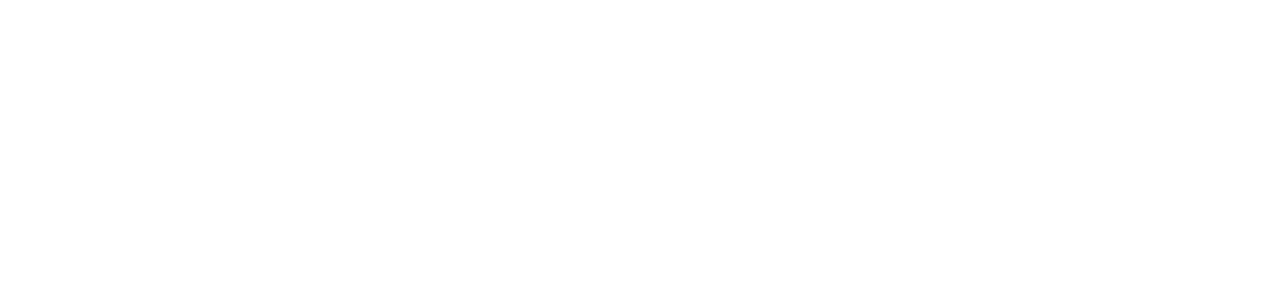
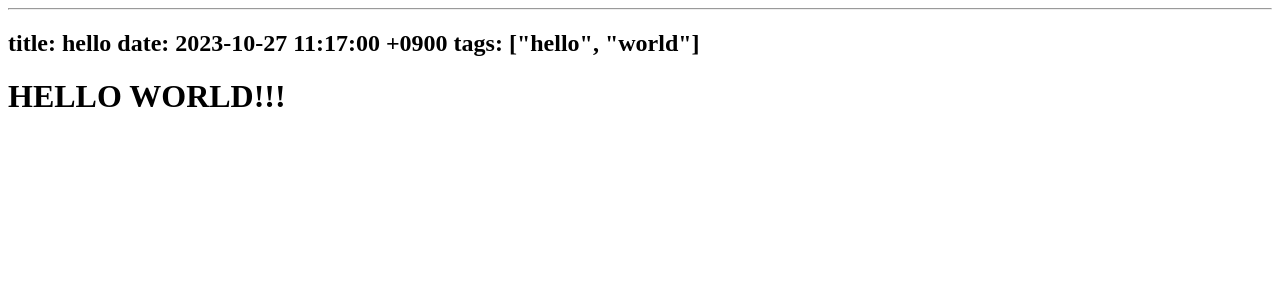
Before and after one commit to yongseongjeon/rumlog, a Next.js app: page / in a window 1280 px wide. Shown: the top 300 px of the page. Built offline with nearby package versions, Linux system fonts and the light colour scheme.

Commit message:
feat: Markdown 불러오기 기능 추가

```diff
--- /dev/null
+++ b/_posts/2023-10-27-hello.md
@@ -0,0 +1,7 @@
+---
+title: hello
+date: 2023-10-27 11:17:00 +0900
+tags: ["hello", "world"]
+---
+
+# HELLO WORLD!!!
--- a/package.json
+++ b/package.json
@@ -11,7 +11,10 @@
   "dependencies": {
     "next": "13.4.9",
     "react": "18.2.0",
-    "react-dom": "18.2.0"
+    "react-dom": "18.2.0",
+    "react-markdown": "^9.0.0",
+    "remark": "^15.0.1",
+    "remark-html": "^16.0.1"
   },
   "devDependencies": {
     "@types/node": "20.4.1",
--- a/pages/index.tsx
+++ b/pages/index.tsx
@@ -1,7 +1,19 @@
 import type { NextPage } from "next";
+import ReactMarkdown from "react-markdown";
+import { getPost } from "../utils/getPost";
 
-const Home: NextPage = () => {
-  return <div></div>;
+const Home: NextPage = ({ markdownString }) => {
+  return <ReactMarkdown>{markdownString}</ReactMarkdown>;
 };
 
+export async function getStaticProps() {
+  const markdownString = getPost({ postName: "2023-10-27-hello.md" });
+
+  return {
+    props: {
+      markdownString,
+    },
+  };
+}
+
 export default Home;
--- /dev/null
+++ b/utils/getPost.ts
@@ -0,0 +1,12 @@
+import path from "path";
+import fs from "fs";
+
+interface Props {
+  postName: string;
+}
+
+export function getPost({ postName }: Props) {
+  const postsDirectory = path.join(process.cwd(), "_posts");
+  const filePath = path.join(postsDirectory, postName);
+  return fs.readFileSync(filePath, "utf8");
+}
```
Also changed, not shown: _posts/2023-10-26-test.md (renamed from articles/2023-10-26-test.md), 1 other file (tests, documents, lock files or other folders).
